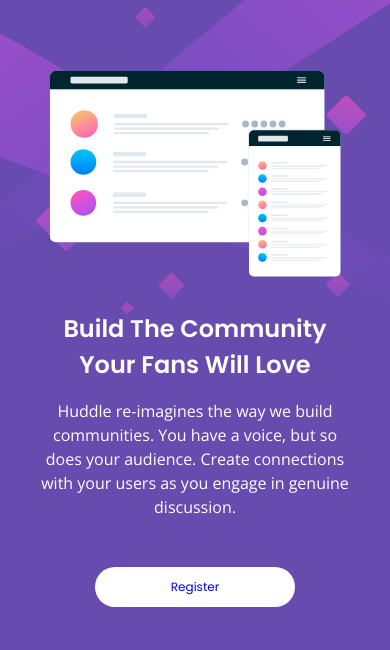
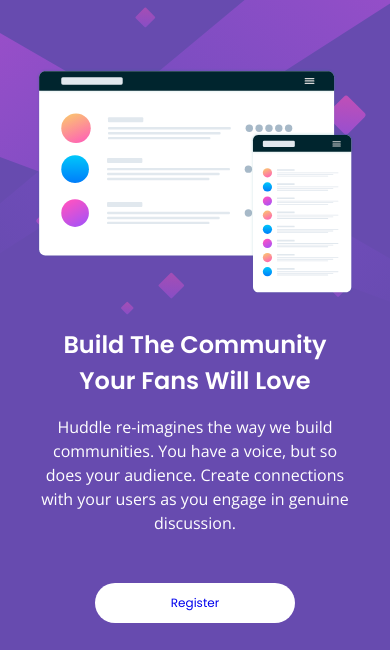
Before and after one commit to halildemr/frontendmentor-newbie, a plain HTML site: page huddle-landing-page/index.html in a window 390 px wide. Shown: the part 73-723 px from the top of the page. Drawn offline with nearby package versions, Linux system fonts and the light colour scheme.

Commit message:
fix: mobile responsive - image

```diff
--- a/huddle-landing-page/style.css
+++ b/huddle-landing-page/style.css
@@ -5,9 +5,9 @@
 /* font-family: "Open Sans", sans-serif; */
 
 :root {
-    --Violet:      hsl(257, 40%, 49%);
+    --Violet: hsl(257, 40%, 49%);
     --oft-Magenta: hsl(300, 69%, 71%);
-    --icon-hover:  hsl(322,100%,66%);
+    --icon-hover: hsl(322, 100%, 66%);
 }
 
 * {
@@ -151,11 +151,12 @@ body {
 
 /*======= RESPONSIVE =========*/
 
-@media (width <= 425px ) {
+@media (width <= 425px) {
     body {
+        min-width: 250px;
         height: auto;
         background-image: url(images/bg-mobile.svg);
-        background-size: 100%;
+        background-size: contain;
         background-position: top center;
         padding: 38px 36px 0px 36px;
     }
@@ -177,7 +178,7 @@ body {
     }
 
     .content img {
-        width: 296px;
+        width: 100%;
         height: auto;
         margin: 0 auto;
     }
@@ -224,7 +225,7 @@ body {
     }
 
     .attribution {
-        width: 90%;
+        width: 90vw;
     }
 
     .content .box a:hover {
```
Lines whose indentation alone changed are shown as unchanged.
